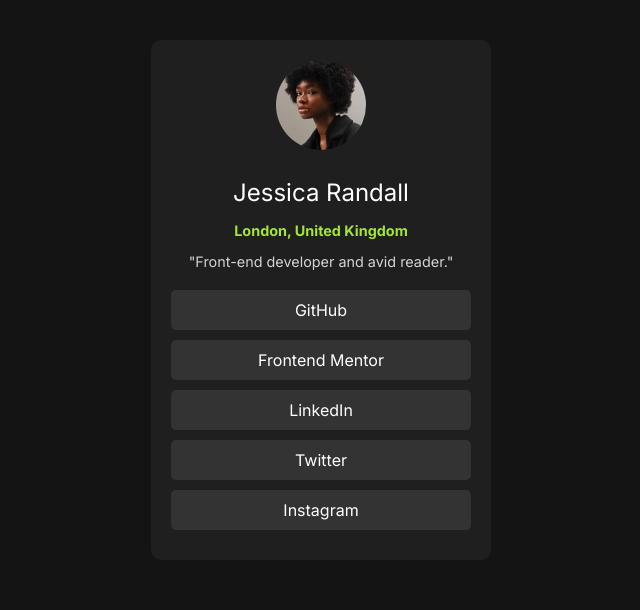
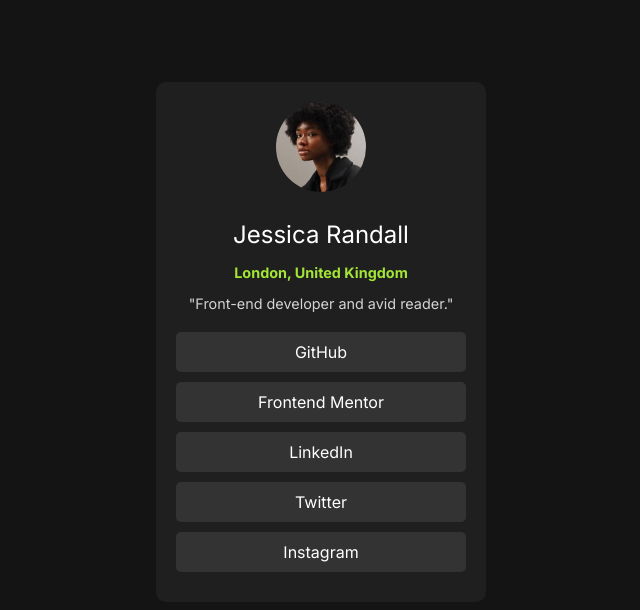
Before and after one commit to hibahadj/Social-Links-Profile, a plain HTML site: page Index.html in a window 1280 px wide. Shown: the part 108-718 px from the top of the page, without its empty margins (319-959 px from the left). Drawn offline with Linux system fonts and the light colour scheme.

Commit message:
style fixing

```diff
--- a/styles.css
+++ b/styles.css
@@ -10,13 +10,15 @@
         align-items: center;
         height: 100vh;
         background-color: hsl(0, 0%, 8%);
+        margin-top: 50px;
+        margin-bottom: 50px;
     }
 
     .profile-card {
         background-color: hsl(0, 0%, 12%);
         border-radius: 10px;
         padding: 20px;
-        width: 300px;
+        width: 290px;
         text-align: center;
     }
 
```
